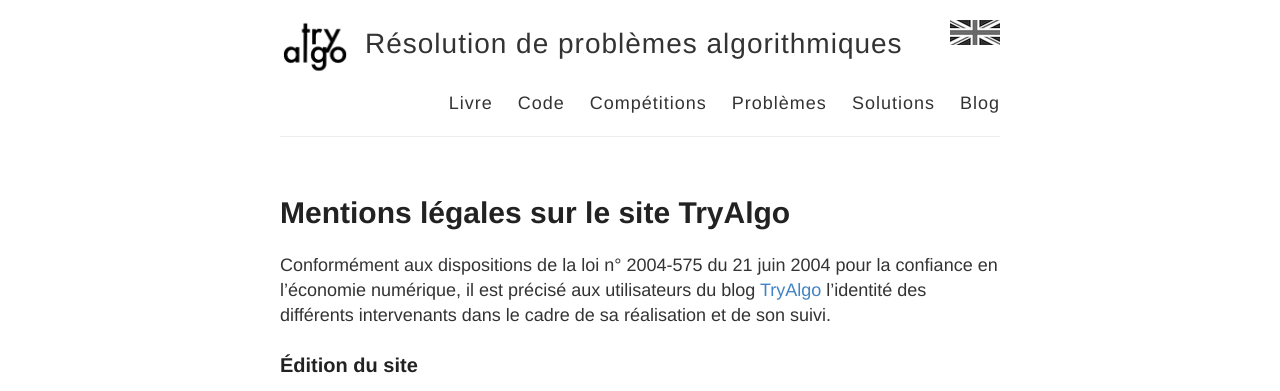
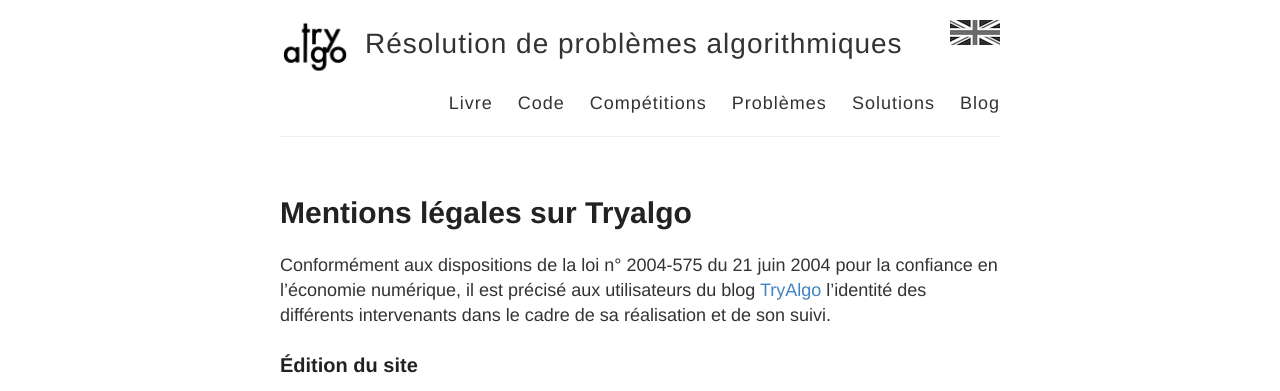
Before and after one commit to jilljenn/tryalgo.org, a Jekyll site: the page built from mentions-legales.md, in a window 1280 px wide. Shown: the top 391 px of the page. Built offline with Jekyll 4.4.1, drawn with Linux system fonts in a browser that asks for light colours; nearby versions of some CDN libraries; comment, search, counter and statistics services are not loaded; our own code applies the rules of GitHub Pages for plain Markdown files.

Commit message:
fix page.title for terms of use

```diff
--- a/mentions-legales.md
+++ b/mentions-legales.md
@@ -3,7 +3,7 @@ permalink: /mentions-legales/
 layout: default
 ---
 
-# Mentions légales sur le site {{ site.title }}
+# Mentions légales sur Tryalgo
 
 Conformément aux dispositions de la loi n° 2004-575 du 21 juin 2004 pour la confiance en l’économie numérique, il est précisé aux utilisateurs du blog [{{ site.title }}]({{ site.url }}) l’identité des différents intervenants dans le cadre de sa réalisation et de son suivi.
 
```
